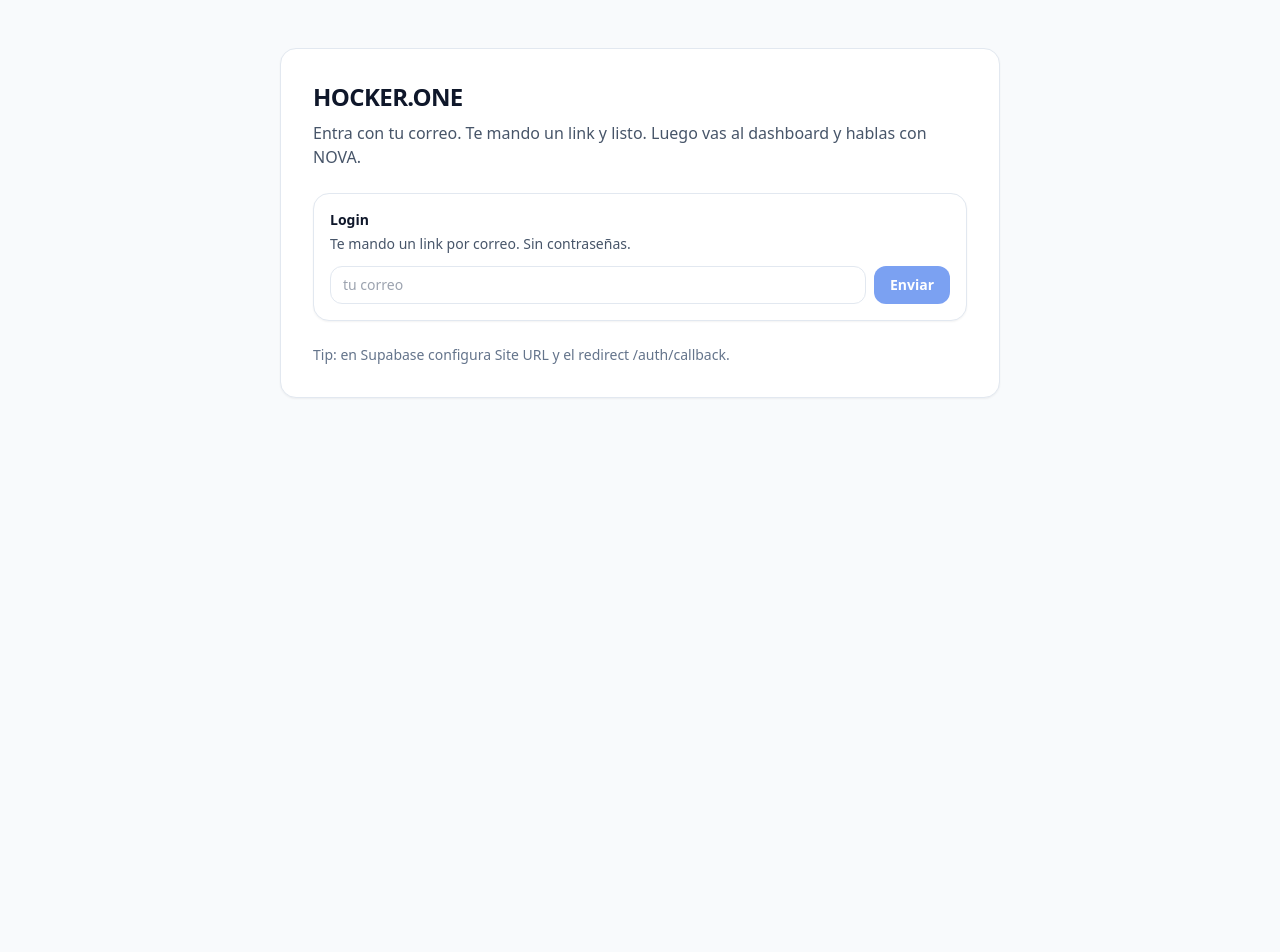
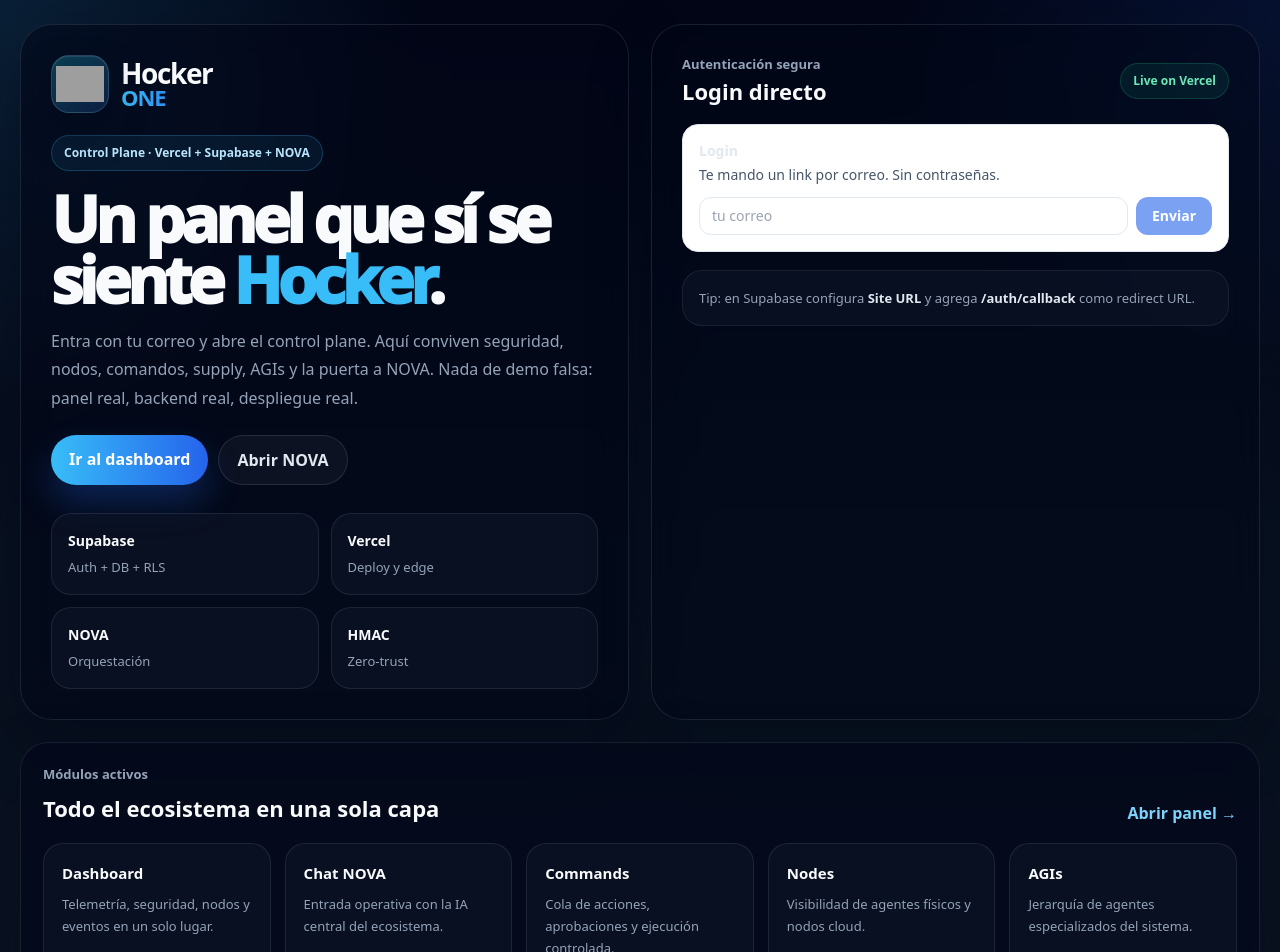
Before and after one commit to HockerAGI/hocker.one, a Next.js app: page / in a window 1280 px wide. Shown: the top 952 px of the page. Before the commit the page ends 800 px from the top, so only its background shows below. Built offline with nearby package versions, Linux system fonts and the light colour scheme; no server answers; grey boxes are pictures that could not be loaded.

Commit message:
Actualizar page.tsx

```diff
--- a/src/app/page.tsx
+++ b/src/app/page.tsx
@@ -1,22 +1,308 @@
 import AuthBox from "@/components/AuthBox";
+import BrandMark from "@/components/BrandMark";
+import Link from "next/link";
+
+const modules = [
+  {
+    title: "Dashboard",
+    desc: "Telemetría, seguridad, nodos y eventos en un solo lugar.",
+  },
+  {
+    title: "Chat NOVA",
+    desc: "Entrada operativa con la IA central del ecosistema.",
+  },
+  {
+    title: "Commands",
+    desc: "Cola de acciones, aprobaciones y ejecución controlada.",
+  },
+  {
+    title: "Nodes",
+    desc: "Visibilidad de agentes físicos y nodos cloud.",
+  },
+  {
+    title: "AGIs",
+    desc: "Jerarquía de agentes especializados del sistema.",
+  },
+  {
+    title: "Supply",
+    desc: "Productos, órdenes y operación interna.",
+  },
+];
 
 export default function HomePage() {
   return (
-    <main className="mx-auto max-w-3xl px-6 py-12">
-      <div className="rounded-2xl border border-slate-200 bg-white p-8 shadow-sm">
-        <h1 className="text-2xl font-semibold tracking-tight">HOCKER.ONE</h1>
-        <p className="mt-2 text-slate-600">
-          Entra con tu correo. Te mando un link y listo. Luego vas al dashboard y hablas con NOVA.
-        </p>
+    <main
+      style={{
+        minHeight: "100vh",
+        background:
+          "radial-gradient(circle at top left, rgba(56,189,248,.14), transparent 24%), radial-gradient(circle at top right, rgba(37,99,235,.12), transparent 22%), linear-gradient(180deg, #020617 0%, #07111f 46%, #0b1220 100%)",
+        color: "#e2e8f0",
+      }}
+    >
+      <div style={{ maxWidth: 1400, margin: "0 auto", padding: "24px 20px 56px" }}>
+        <div
+          style={{
+            display: "grid",
+            gridTemplateColumns: "repeat(auto-fit, minmax(320px, 1fr))",
+            gap: 22,
+            alignItems: "stretch",
+          }}
+        >
+          <section
+            style={{
+              padding: 30,
+              borderRadius: 32,
+              border: "1px solid rgba(148,163,184,.16)",
+              background: "rgba(2,6,23,.58)",
+              boxShadow: "0 24px 64px rgba(2,6,23,.36)",
+              backdropFilter: "blur(16px)",
+            }}
+          >
+            <BrandMark />
 
-        <div className="mt-6">
-          <AuthBox />
+            <div style={{ marginTop: 22 }}>
+              <div
+                style={{
+                  display: "inline-flex",
+                  gap: 8,
+                  alignItems: "center",
+                  padding: "8px 12px",
+                  borderRadius: 999,
+                  border: "1px solid rgba(56,189,248,.22)",
+                  background: "rgba(56,189,248,.08)",
+                  color: "#bae6fd",
+                  fontSize: 12,
+                  fontWeight: 800,
+                }}
+              >
+                Control Plane · Vercel + Supabase + NOVA
+              </div>
+
+              <h1
+                style={{
+                  margin: "18px 0 0",
+                  fontSize: "clamp(2.4rem, 5vw, 4.8rem)",
+                  lineHeight: 0.95,
+                  letterSpacing: "-0.07em",
+                  fontWeight: 950,
+                  color: "#f8fafc",
+                }}
+              >
+                Un panel que sí se siente <span style={{ color: "#38bdf8" }}>Hocker</span>.
+              </h1>
+
+              <p
+                style={{
+                  marginTop: 16,
+                  maxWidth: 720,
+                  color: "#94a3b8",
+                  fontSize: 16,
+                  lineHeight: 1.8,
+                }}
+              >
+                Entra con tu correo y abre el control plane. Aquí conviven seguridad, nodos,
+                comandos, supply, AGIs y la puerta a NOVA. Nada de demo falsa: panel real,
+                backend real, despliegue real.
+              </p>
+
+              <div
+                style={{
+                  marginTop: 22,
+                  display: "flex",
+                  gap: 10,
+                  flexWrap: "wrap",
+                }}
+              >
+                <Link
+                  href="/dashboard"
+                  style={{
+                    padding: "12px 18px",
+                    borderRadius: 999,
+                    background: "linear-gradient(90deg, #38bdf8, #2563eb)",
+                    color: "#fff",
+                    textDecoration: "none",
+                    fontWeight: 900,
+                    boxShadow: "0 18px 34px rgba(37,99,235,.28)",
+                  }}
+                >
+                  Ir al dashboard
+                </Link>
+                <Link
+                  href="/chat"
+                  style={{
+                    padding: "12px 18px",
+                    borderRadius: 999,
+                    border: "1px solid rgba(148,163,184,.18)",
+                    background: "rgba(255,255,255,.04)",
+                    color: "#e2e8f0",
+                    textDecoration: "none",
+                    fontWeight: 800,
+                  }}
+                >
+                  Abrir NOVA
+                </Link>
+              </div>
+            </div>
+
+            <div
+              style={{
+                marginTop: 28,
+                display: "grid",
+                gridTemplateColumns: "repeat(auto-fit, minmax(180px, 1fr))",
+                gap: 12,
+              }}
+            >
+              {[
+                ["Supabase", "Auth + DB + RLS"],
+                ["Vercel", "Deploy y edge"],
+                ["NOVA", "Orquestación"],
+                ["HMAC", "Zero-trust"],
+              ].map(([title, desc]) => (
+                <div
+                  key={title}
+                  style={{
+                    borderRadius: 20,
+                    border: "1px solid rgba(148,163,184,.14)",
+                    background: "rgba(15,23,42,.55)",
+                    padding: 16,
+                  }}
+                >
+                  <div style={{ fontSize: 14, fontWeight: 900, color: "#f8fafc" }}>{title}</div>
+                  <div style={{ marginTop: 6, fontSize: 13, color: "#94a3b8", lineHeight: 1.6 }}>
+                    {desc}
+                  </div>
+                </div>
+              ))}
+            </div>
+          </section>
+
+          <section
+            style={{
+              padding: 30,
+              borderRadius: 32,
+              border: "1px solid rgba(148,163,184,.16)",
+              background: "rgba(2,6,23,.42)",
+              boxShadow: "0 24px 64px rgba(2,6,23,.28)",
+              backdropFilter: "blur(16px)",
+            }}
+          >
+            <div
+              style={{
+                display: "flex",
+                alignItems: "center",
+                justifyContent: "space-between",
+                gap: 12,
+                marginBottom: 16,
+                flexWrap: "wrap",
+              }}
+            >
+              <div>
+                <div style={{ fontSize: 13, color: "#94a3b8", fontWeight: 700 }}>
+                  Autenticación segura
+                </div>
+                <div style={{ fontSize: 22, fontWeight: 900, color: "#f8fafc" }}>
+                  Login directo
+                </div>
+              </div>
+              <div
+                style={{
+                  padding: "8px 12px",
+                  borderRadius: 999,
+                  background: "rgba(16,185,129,.10)",
+                  color: "#6ee7b7",
+                  border: "1px solid rgba(16,185,129,.22)",
+                  fontSize: 12,
+                  fontWeight: 800,
+                }}
+              >
+                Live on Vercel
+              </div>
+            </div>
+
+            <AuthBox />
+
+            <div
+              style={{
+                marginTop: 18,
+                borderRadius: 20,
+                border: "1px solid rgba(148,163,184,.12)",
+                background: "rgba(15,23,42,.5)",
+                padding: 16,
+                color: "#94a3b8",
+                fontSize: 13,
+                lineHeight: 1.7,
+              }}
+            >
+              Tip: en Supabase configura <b style={{ color: "#e2e8f0" }}>Site URL</b> y agrega
+              <b style={{ color: "#e2e8f0" }}> /auth/callback</b> como redirect URL.
+            </div>
+          </section>
         </div>
 
-        <div className="mt-6 text-sm text-slate-500">
-          Tip: en Supabase configura <span className="font-medium">Site URL</span> y el redirect
-          <span className="font-medium"> /auth/callback</span>.
-        </div>
+        <section
+          style={{
+            marginTop: 22,
+            padding: 22,
+            borderRadius: 28,
+            border: "1px solid rgba(148,163,184,.14)",
+            background: "rgba(2,6,23,.48)",
+            boxShadow: "0 24px 64px rgba(2,6,23,.24)",
+            backdropFilter: "blur(16px)",
+          }}
+        >
+          <div
+            style={{
+              display: "flex",
+              justifyContent: "space-between",
+              gap: 16,
+              alignItems: "end",
+              flexWrap: "wrap",
+            }}
+          >
+            <div>
+              <div style={{ fontSize: 13, color: "#94a3b8", fontWeight: 700 }}>Módulos activos</div>
+              <h2 style={{ margin: "8px 0 0", fontSize: 22, fontWeight: 900, color: "#f8fafc" }}>
+                Todo el ecosistema en una sola capa
+              </h2>
+            </div>
+            <Link
+              href="/dashboard"
+              style={{
+                color: "#7dd3fc",
+                textDecoration: "none",
+                fontWeight: 800,
+              }}
+            >
+              Abrir panel →
+            </Link>
+          </div>
+
+          <div
+            style={{
+              marginTop: 18,
+              display: "grid",
+              gridTemplateColumns: "repeat(auto-fit, minmax(220px, 1fr))",
+              gap: 14,
+            }}
+          >
+            {modules.map((m) => (
+              <div
+                key={m.title}
+                style={{
+                  borderRadius: 20,
+                  border: "1px solid rgba(148,163,184,.14)",
+                  background: "rgba(15,23,42,.52)",
+                  padding: 18,
+                }}
+              >
+                <div style={{ fontWeight: 900, color: "#f8fafc", fontSize: 15 }}>{m.title}</div>
+                <div style={{ marginTop: 8, fontSize: 13, color: "#94a3b8", lineHeight: 1.7 }}>
+                  {m.desc}
+                </div>
+              </div>
+            ))}
+          </div>
+        </section>
       </div>
     </main>
   );
```
